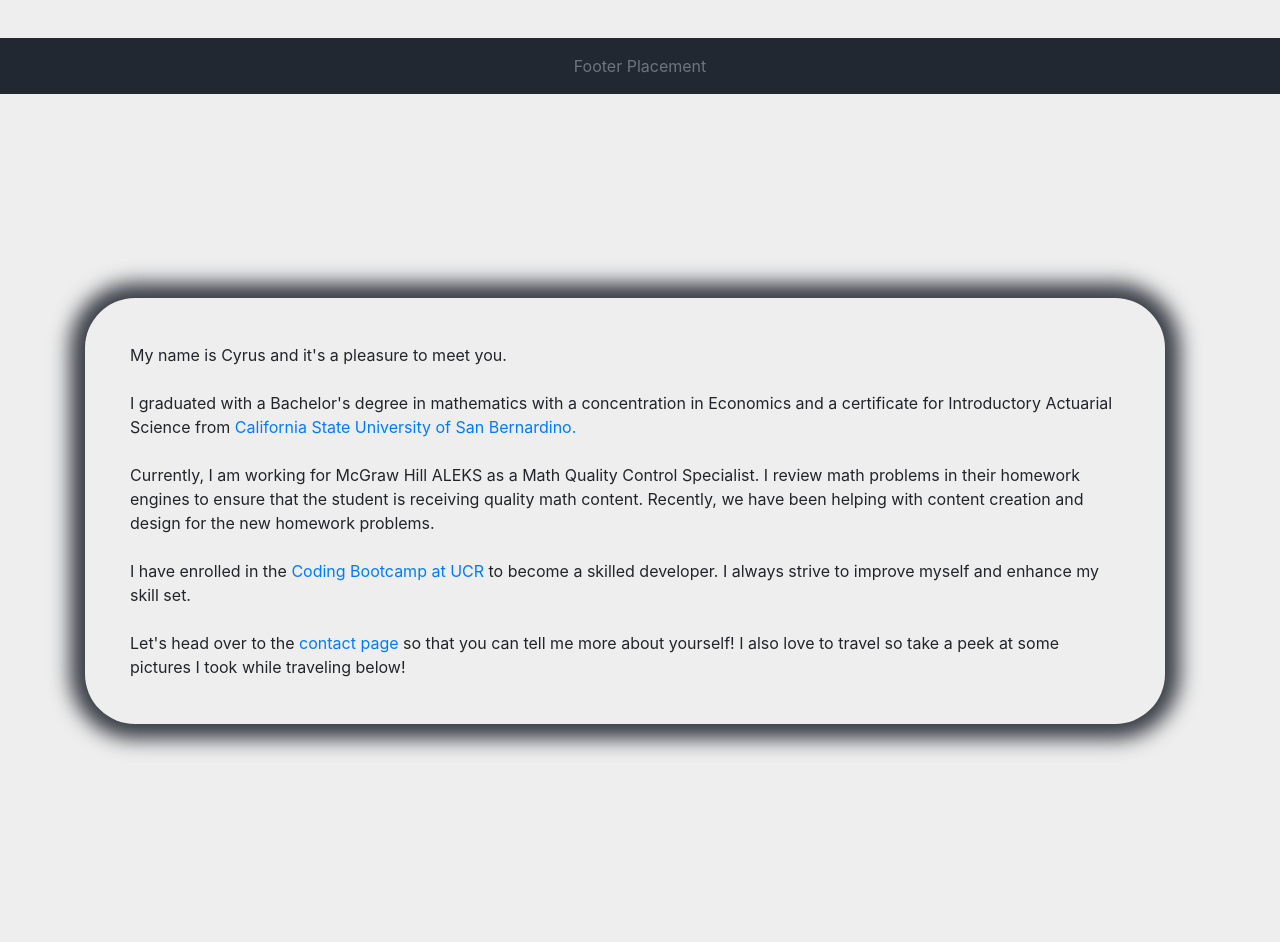
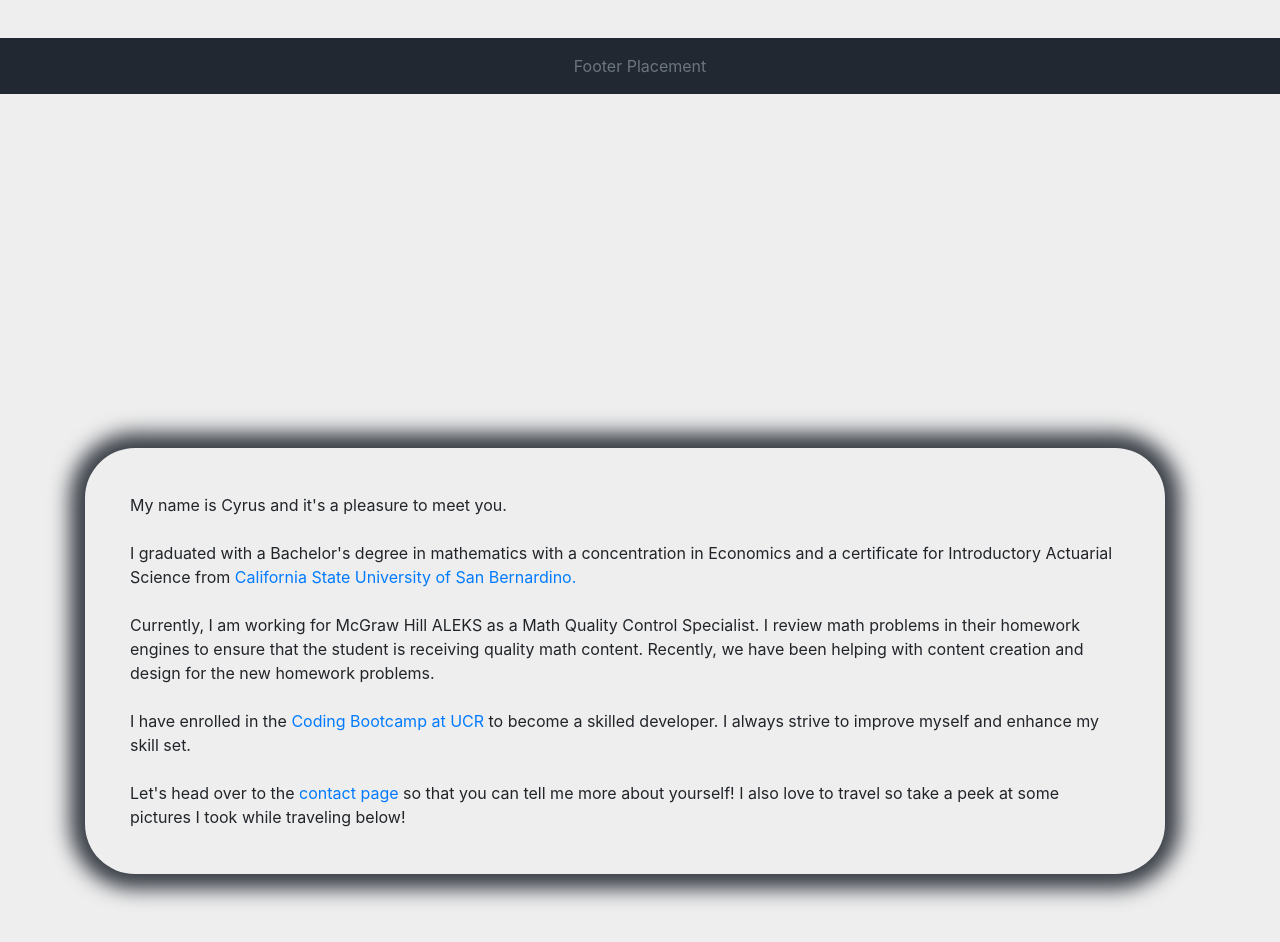
Before and after one commit to cyrusjose/Read_All_About_Me, a React (Create React App) app: page / in a window 1280 px wide. Shown: the part 706-1648 px from the top of the page. Built offline with nearby package versions, Linux system fonts and the light colour scheme.

Commit message:
fixed fading

```diff
--- a/src/components/Bio/Bio.css
+++ b/src/components/Bio/Bio.css
@@ -11,7 +11,7 @@
 }
 
 .description2 {
-  margin-top: 300px;
+  margin-top: 450px;
   margin-bottom: 400px;
   border-radius: 50px;
   box-shadow: 0px 0px 20px 15px #393e46;
--- a/src/components/Fade/Fade.css
+++ b/src/components/Fade/Fade.css
@@ -2,7 +2,7 @@
     opacity: 0;
     transform: translateY(20vh);
     visibility: hidden;
-    transition: opacity 1.5s ease-out, transform 2s ease-out;
+    transition: opacity 0.6s ease-out, transform 1.2s ease-out;
     will-change: opacity, visibility;
   }
   .fade-in-section.is-visible {
```
